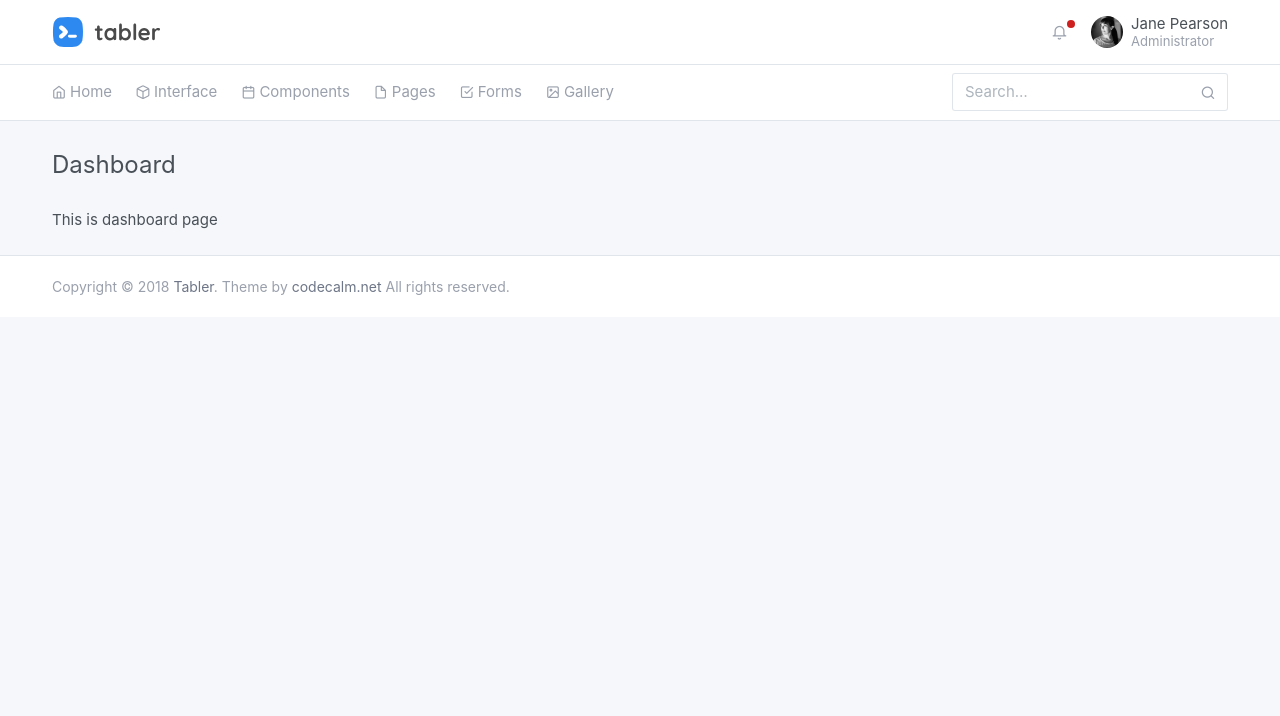
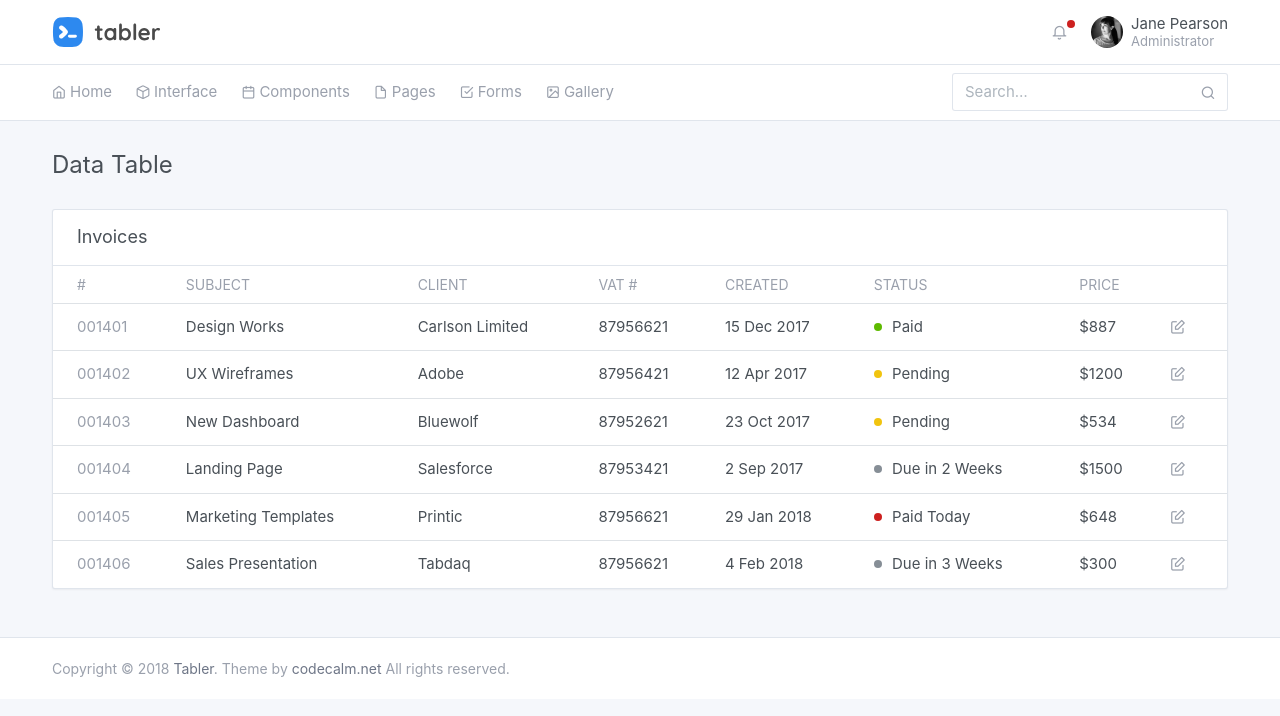
Before and after one commit to essaricy/ReactTabler, a React (Create React App) app: page /dashboard in a window 1280 px wide. Shown: the top 716 px of the page. Built offline with nearby package versions, Linux system fonts and the light colour scheme.

Commit message:
Data table title and headers from props.

```diff
--- a/src/components/table/table.component.js
+++ b/src/components/table/datatable.component.js
@@ -1,28 +1,26 @@
 import React from "react";
 
-export default class Table extends React.Component {
+export default class DataTable extends React.Component {
   render() {
+    console.log("Rendering table with headers: " + this.props.headerNames);
+    let title = this.props.title;
+    let headerNames = this.props.headerNames;
+    let tableHeaderElements = [];
+
+    for (let headerName of headerNames) {
+      tableHeaderElements.push(<th>{headerName}</th>);
+    }
     return (
       <div className="row">
         <div className="col-12">
           <div className="card">
             <div className="card-header">
-              <h3 className="card-title">Invoices</h3>
+              <h3 className="card-title">{title}</h3>
             </div>
             <div className="table-responsive">
               <table className="table card-table table-vcenter text-nowrap">
                 <thead>
-                  <tr>
-                    <th className="w-1">No.</th>
-                    <th>Invoice Subject</th>
-                    <th>Client</th>
-                    <th>VAT No.</th>
-                    <th>Created</th>
-                    <th>Status</th>
-                    <th>Price</th>
-                    <th />
-                    <th />
-                  </tr>
+                  <tr>{tableHeaderElements}</tr>
                 </thead>
                 <tbody>
                   <tr>
@@ -41,24 +39,8 @@ export default class Table extends React.Component {
                       <span className="status-icon bg-success" /> Paid
                     </td>
                     <td>$887</td>
-                    <td className="text-right">
-                      <a
-                        href="javascript:void(0)"
-                        className="btn btn-secondary btn-sm"
-                      >
-                        Manage
-                      </a>
-                      <div className="dropdown">
-                        <button
-                          className="btn btn-secondary btn-sm dropdown-toggle"
-                          data-toggle="dropdown"
-                        >
-                          Actions
-                        </button>
-                      </div>
-                    </td>
                     <td>
-                      <a className="icon" href="javascript:void(0)">
+                      <a className="icon" href="/dashboard">
                         <i className="fe fe-edit" />
                       </a>
                     </td>
@@ -79,24 +61,8 @@ export default class Table extends React.Component {
                       <span className="status-icon bg-warning" /> Pending
                     </td>
                     <td>$1200</td>
-                    <td className="text-right">
-                      <a
-                        href="javascript:void(0)"
-                        className="btn btn-secondary btn-sm"
-                      >
-                        Manage
-                      </a>
-                      <div className="dropdown">
-                        <button
-                          className="btn btn-secondary btn-sm dropdown-toggle"
-                          data-toggle="dropdown"
-                        >
-                          Actions
-                        </button>
-                      </div>
-                    </td>
                     <td>
-                      <a className="icon" href="javascript:void(0)">
+                      <a className="icon" href="/dashboard">
                         <i className="fe fe-edit" />
                       </a>
                     </td>
@@ -117,24 +83,8 @@ export default class Table extends React.Component {
                       <span className="status-icon bg-warning" /> Pending
                     </td>
                     <td>$534</td>
-                    <td className="text-right">
-                      <a
-                        href="javascript:void(0)"
-                        className="btn btn-secondary btn-sm"
-                      >
-                        Manage
-                      </a>
-                      <div className="dropdown">
-                        <button
-                          className="btn btn-secondary btn-sm dropdown-toggle"
-                          data-toggle="dropdown"
-                        >
-                          Actions
-                        </button>
-                      </div>
-                    </td>
                     <td>
-                      <a className="icon" href="javascript:void(0)">
+                      <a className="icon" href="/dashboard">
                         <i className="fe fe-edit" />
                       </a>
                     </td>
@@ -156,24 +106,8 @@ export default class Table extends React.Component {
                       Weeks
                     </td>
                     <td>$1500</td>
-                    <td className="text-right">
-                      <a
-                        href="javascript:void(0)"
-                        className="btn btn-secondary btn-sm"
-                      >
-                        Manage
-                      </a>
-                      <div className="dropdown">
-                        <button
-                          className="btn btn-secondary btn-sm dropdown-toggle"
-                          data-toggle="dropdown"
-                        >
-                          Actions
-                        </button>
-                      </div>
-                    </td>
                     <td>
-                      <a className="icon" href="javascript:void(0)">
+                      <a className="icon" href="/dashboard">
                         <i className="fe fe-edit" />
                       </a>
                     </td>
@@ -194,24 +128,8 @@ export default class Table extends React.Component {
                       <span className="status-icon bg-danger" /> Paid Today
                     </td>
                     <td>$648</td>
-                    <td className="text-right">
-                      <a
-                        href="javascript:void(0)"
-                        className="btn btn-secondary btn-sm"
-                      >
-                        Manage
-                      </a>
-                      <div className="dropdown">
-                        <button
-                          className="btn btn-secondary btn-sm dropdown-toggle"
-                          data-toggle="dropdown"
-                        >
-                          Actions
-                        </button>
-                      </div>
-                    </td>
                     <td>
-                      <a className="icon" href="javascript:void(0)">
+                      <a className="icon" href="/dashboard">
                         <i className="fe fe-edit" />
                       </a>
                     </td>
@@ -233,24 +151,8 @@ export default class Table extends React.Component {
                       Weeks
                     </td>
                     <td>$300</td>
-                    <td className="text-right">
-                      <a
-                        href="javascript:void(0)"
-                        className="btn btn-secondary btn-sm"
-                      >
-                        Manage
-                      </a>
-                      <div className="dropdown">
-                        <button
-                          className="btn btn-secondary btn-sm dropdown-toggle"
-                          data-toggle="dropdown"
-                        >
-                          Actions
-                        </button>
-                      </div>
-                    </td>
                     <td>
-                      <a className="icon" href="javascript:void(0)">
+                      <a className="icon" href="/dashboard">
                         <i className="fe fe-edit" />
                       </a>
                     </td>
--- a/src/constants/page.constant.js
+++ b/src/constants/page.constant.js
@@ -1,6 +1,6 @@
 export const Pages = {
   Components: {
-    Table: "Components/Table",
+    DataTable: "Components/DataTable",
     Modal: "Components/Modal",
     Carousal: "Components/Carousal"
   },
--- /dev/null
+++ b/src/data/mock/table.mock.js
@@ -0,0 +1,12 @@
+export const TITLE = "Invoices";
+
+export const HEADER_NAMES = [
+  "#",
+  "Subject",
+  "Client",
+  "VAT #",
+  "Created",
+  "Status",
+  "Price",
+  ""
+];
--- /dev/null
+++ b/src/data/page.default.js
@@ -0,0 +1,4 @@
+export const DEFAULT_VIEW = {
+  id: "Components/DataTable",
+  title: "Data Table"
+};
--- a/src/data/role/ADMIN.json
+++ b/src/data/role/ADMIN.json
@@ -12,8 +12,8 @@
     "iconClass": "fe fe-calendar",
     "menuItems": [
       {
-        "id": "Components/Table",
-        "title": "Table"
+        "id": "Components/DataTable",
+        "title": "Data Table"
       },
       {
         "id": "Components/Modal",
--- a/src/template/page.template.js
+++ b/src/template/page.template.js
@@ -1,24 +1,21 @@
 import React from "react";
 
 import { Pages } from "../constants/page.constant";
+import * as TableMock from "../data/mock/table.mock";
+import * as PageDefault from "../data/page.default";
 
 import PageHeader from "./page-header.template";
 import PageFooter from "./page-footer.template";
 import PageMenu from "./page-menu.template";
 import Dashboard from "../pages/dashboard/dashboard.page";
 import Crud from "../pages/crud/crud.page";
-import Table from "../components/table/table.component";
+import DataTable from "../components/table/datatable.component";
 
 export default class Page extends React.Component {
   constructor(props) {
     super(props);
     this.state = {
-      currentView: {
-        id: "Dashboard",
-        title: "Dashboard",
-        iconClass: "fe fe-home",
-        url: "/dashboard"
-      }
+      currentView: PageDefault.DEFAULT_VIEW
     };
     this.onMenuChange = this.onMenuChange.bind(this);
   }
@@ -33,14 +30,21 @@ export default class Page extends React.Component {
   }
 
   render() {
-    let currentViewId = this.state.currentView.id;
-    let currentViewTitle = this.state.currentView.title;
+    let currentView = this.state.currentView;
+    let currentViewId = currentView.id;
+    let currentViewTitle = currentView.title;
 
     let currentPage = null;
+    console.log("currentViewId=" + currentViewId);
     if (currentViewId === Pages.Pages.Crud) {
       currentPage = <Crud />;
-    } else if (currentViewId === Pages.Components.Table) {
-      currentPage = <Table />;
+    } else if (currentViewId === Pages.Components.DataTable) {
+      currentPage = (
+        <DataTable
+          title={TableMock.TITLE}
+          headerNames={TableMock.HEADER_NAMES}
+        />
+      );
     } else {
       currentPage = <Dashboard />;
     }
@@ -52,8 +56,8 @@ export default class Page extends React.Component {
           <PageMenu onMenuChange={this.onMenuChange} />
           <div className="my-3 my-md-5">
             <div className="container">
-              <div class="page-header">
-                <h1 class="page-title">{currentViewTitle}</h1>
+              <div className="page-header">
+                <h1 className="page-title">{currentViewTitle}</h1>
               </div>
               {currentPage}
             </div>
```
